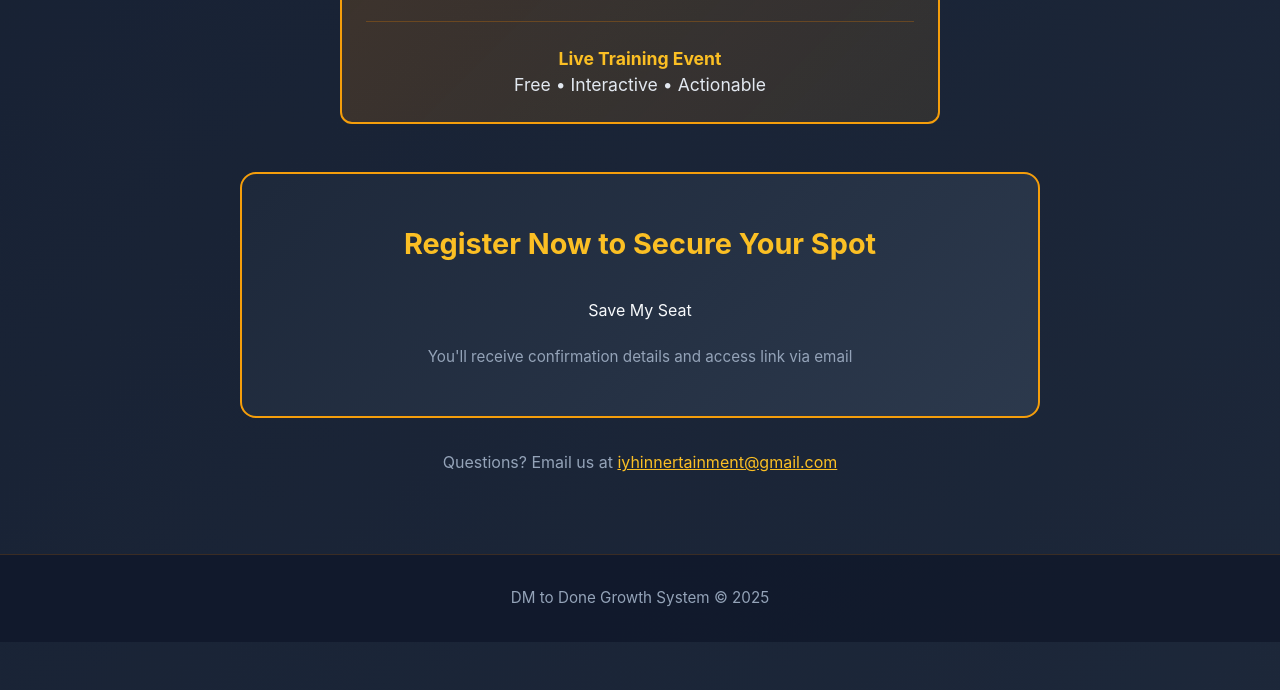
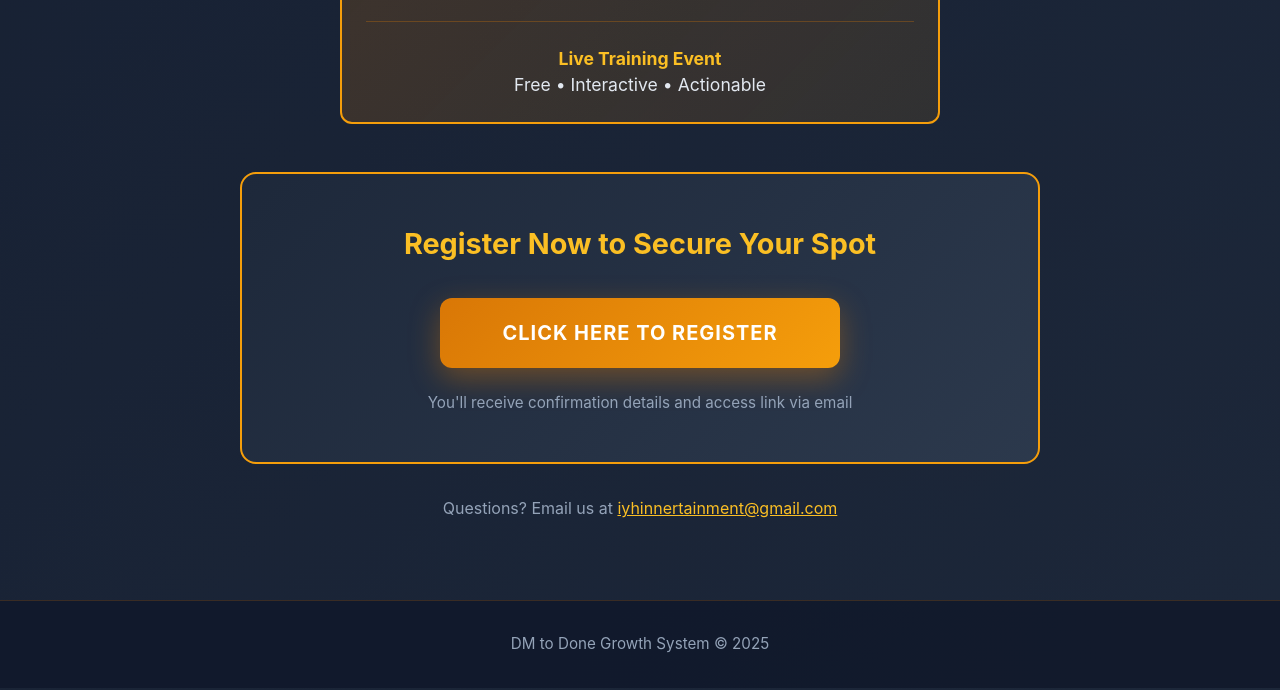
Before and after one commit to Mardeho/dmtodone-register, a plain HTML site: page index.html in a window 1280 px wide. Shown: the part 3901-4591 px from the top of the page. Drawn offline with nearby package versions, Linux system fonts and the light colour scheme; a script that the page names is missing.

Commit message:
Update index.html

```diff
--- a/index.html
+++ b/index.html
@@ -375,9 +375,9 @@
         </h3>
 
         <!-- Replace this with your actual registration form or link -->
-    <a href="https://calendly.com/iyhinnertainme/dm-to-done" target="_blank" rel="noopener noreferrer">
-  <button type="button">Save My Seat</button>
-</a>
+    <a href="https://calendly.com/iyhinnertainme/dm-to-done" class="cta-button" style="width: 100%; max-width: 400px;" target="_blank" rel="noopener noreferrer">
+          Click Here to Register
+        </a>
 
 
         <p style="margin-top: 1.5rem; color: #94a3b8; font-size: 0.95rem;">
```
